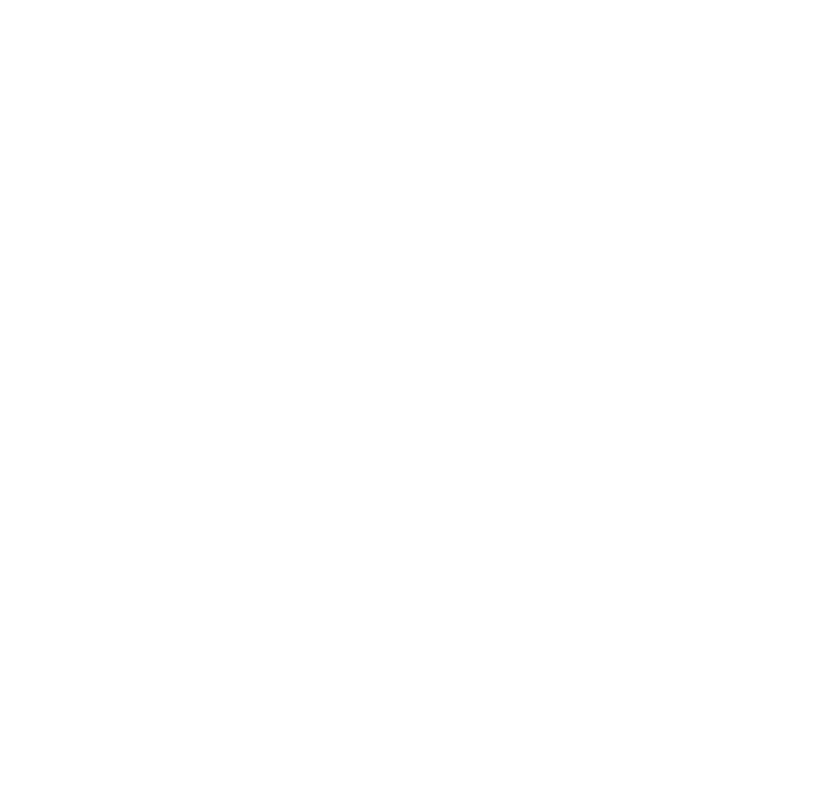
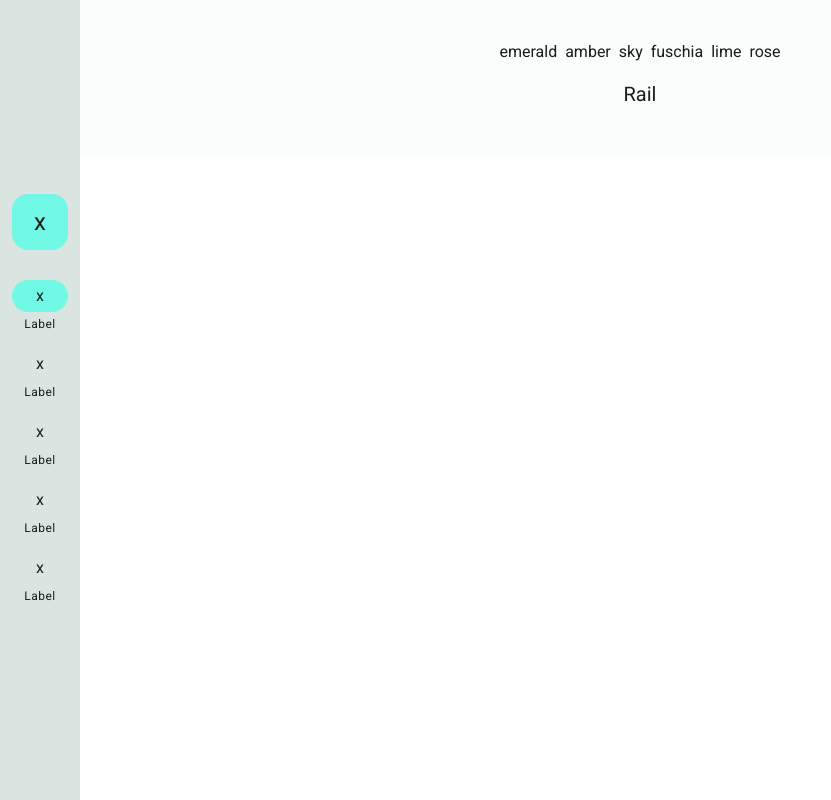
Before and after one commit to ndsanja/pijar-nuxt-md, a Nuxt app: page /md/rail in a window 1280 px wide. Before the commit this address had no page. Shown: the whole page, without its empty margins (0-831 px from the left). Built offline with nearby package versions, Linux system fonts and the light colour scheme.

Commit message:
create skeleton rail

```diff
--- a/pages/index.vue
+++ b/pages/index.vue
@@ -23,6 +23,7 @@
     <NuxtLink to="/md/divider" class="underline">divider</NuxtLink>
     <NuxtLink to="/md/bottom-navbar" class="underline">bottom-navbar</NuxtLink>
     <NuxtLink to="/md/drawer" class="underline">drawer</NuxtLink>
+    <NuxtLink to="/md/rail" class="underline">rail</NuxtLink>
     <div class="flex space-x-2">
       <button @click="generateColor('#10b981')">emerald</button>
       <button @click="generateColor('#f59e0b')">amber</button>
--- /dev/null
+++ b/pages/md/rail.vue
@@ -0,0 +1,71 @@
+<script setup lang="ts">
+import { generateColor } from '~~/md/core/styles/colors';
+</script>
+
+<template>
+  <div
+    class="flex flex-col items-center justify-center space-y-4 py-10 text-on-background-light dark:text-on-background-dark bg-background-light dark:bg-background-dark">
+    <div class="flex space-x-2">
+      <button @click="generateColor('#10b981')">emerald</button>
+      <button @click="generateColor('#f59e0b')">amber</button>
+      <button @click="generateColor('#0ea5e9')">sky</button>
+      <button @click="generateColor('#d946ef')">fuschia</button>
+      <button @click="generateColor('#84cc16')">lime</button>
+      <button @click="generateColor('#881337')">rose</button>
+    </div>
+    <div class="flex flex-col items-center justify-center">
+      <h1 class="text-xl mb-2">Rail</h1>
+      <div class="flex items-center justify-center">
+        <!--Start COMPONENT -->
+        <div
+          class="fixed bottom-0 top-0 left-0 w-20 flex flex-col items-center justify-center space-y-3 bg-surface-variant-light dark:bg-surface-variant-dark">
+
+          <div class="flex flex-col items-center justify-center mb-4">
+            <div class="w-14 h-14 inline-flex items-center justify-center rounded-2xl bg-primary-container-light">
+              <span class="text-[24px]">x</span>
+            </div>
+          </div>
+
+          <div class="flex flex-col items-center justify-center h-14 space-y-1">
+            <div class="w-14 h-8 inline-flex items-center justify-center rounded-full bg-primary-container-light">
+              <span class="">x</span>
+            </div>
+            <span class="text-label-medium font-label-medium leading-label-medium tracking-label-medium">Label</span>
+          </div>
+
+          <div class="flex flex-col items-center justify-center h-14 space-y-1">
+            <div class="w-14 h-8 inline-flex items-center justify-center rounded-full">
+              <span class="">x</span>
+            </div>
+            <span class="text-label-medium font-label-medium leading-label-medium tracking-label-medium">Label</span>
+          </div>
+
+          <div class="flex flex-col items-center justify-center h-14 space-y-1">
+            <div class="w-14 h-8 inline-flex items-center justify-center rounded-full">
+              <span class="">x</span>
+            </div>
+            <span class="text-label-medium font-label-medium leading-label-medium tracking-label-medium">Label</span>
+          </div>
+
+          <div class="flex flex-col items-center justify-center h-14 space-y-1">
+            <div class="w-14 h-8 inline-flex items-center justify-center rounded-full">
+              <span class="">x</span>
+            </div>
+            <span class="text-label-medium font-label-medium leading-label-medium tracking-label-medium">Label</span>
+          </div>
+
+          <div class="flex flex-col items-center justify-center h-14 space-y-1">
+            <div class="w-14 h-8 inline-flex items-center justify-center rounded-full">
+              <span class="">x</span>
+            </div>
+            <span class="text-label-medium font-label-medium leading-label-medium tracking-label-medium">Label</span>
+          </div>
+
+
+        </div>
+        <!--End COMPONENT -->
+      </div>
+    </div>
+
+  </div>
+</template>
```
